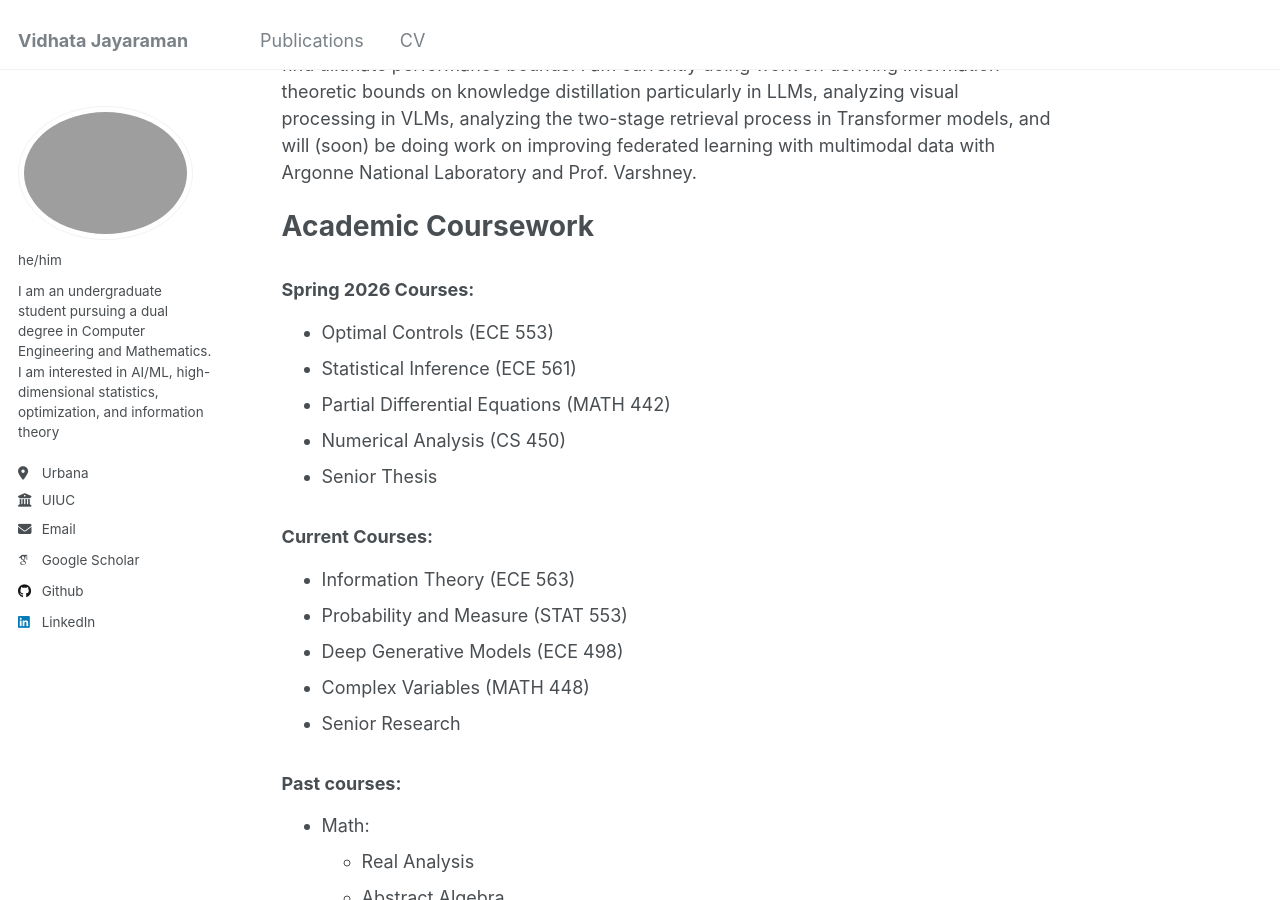
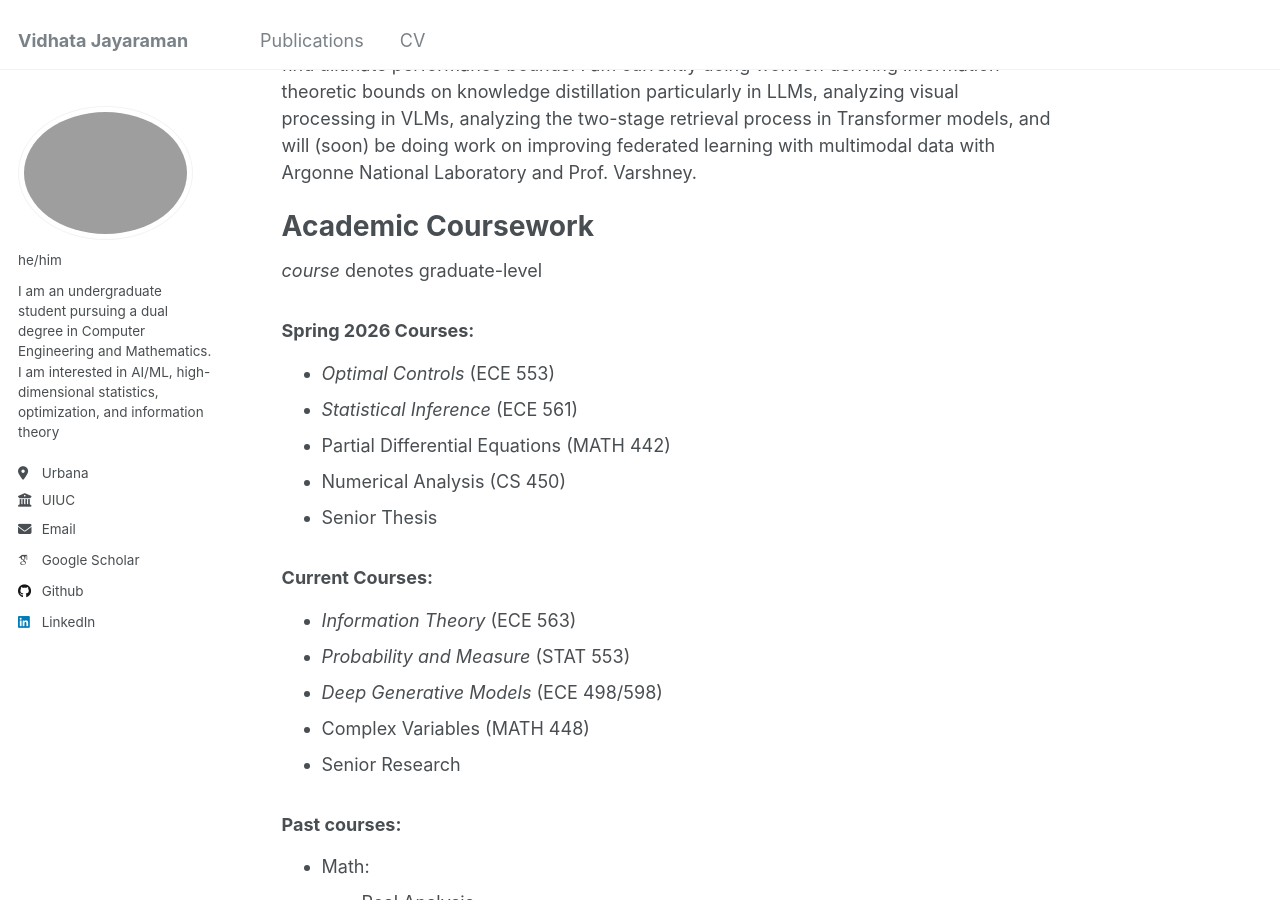
Before and after one commit to dxdt14/dxdt14.github.io, a Jekyll site: the page built from _pages/about.md, in a window 1280 px wide and 900 px high, scrolled down 540 px. Built offline with Jekyll 4.4.1, drawn with Linux system fonts in a browser that asks for light colours; some web fonts are replaced.

Commit message:
added emphasis to grad courses

```diff
--- a/_pages/about.md
+++ b/_pages/about.md
@@ -21,17 +21,19 @@ My main research interests lie in Machine Learning Theory, High-Dimensional Stat
 
 Academic Coursework
 ===
+*course* denotes graduate-level
+
 ### Spring 2026 Courses:
-- Optimal Controls (ECE 553)
-- Statistical Inference (ECE 561)
+- *Optimal Controls* (ECE 553)
+- *Statistical Inference* (ECE 561)
 - Partial Differential Equations (MATH 442)
 - Numerical Analysis (CS 450)
 - Senior Thesis
 
 ### Current Courses:
-- Information Theory (ECE 563)
-- Probability and Measure (STAT 553)
-- Deep Generative Models (ECE 498)
+- *Information Theory* (ECE 563)
+- *Probability and Measure* (STAT 553)
+- *Deep Generative Models* (ECE 498/598)
 - Complex Variables (MATH 448)
 - Senior Research
 
@@ -43,10 +45,10 @@ Academic Coursework
   - Probability Theory
   - Linear Algebra
   - Differential Equations
-  - Algebraic Topology
+  - *Algebraic Topology*
 - Applied Math:
   - Optimization
-  - Random Processes
+  - *Random Processes*
   - Machine Learning
   - Deep Learning for Computer Vision
   - Quantum Information Theory
```
